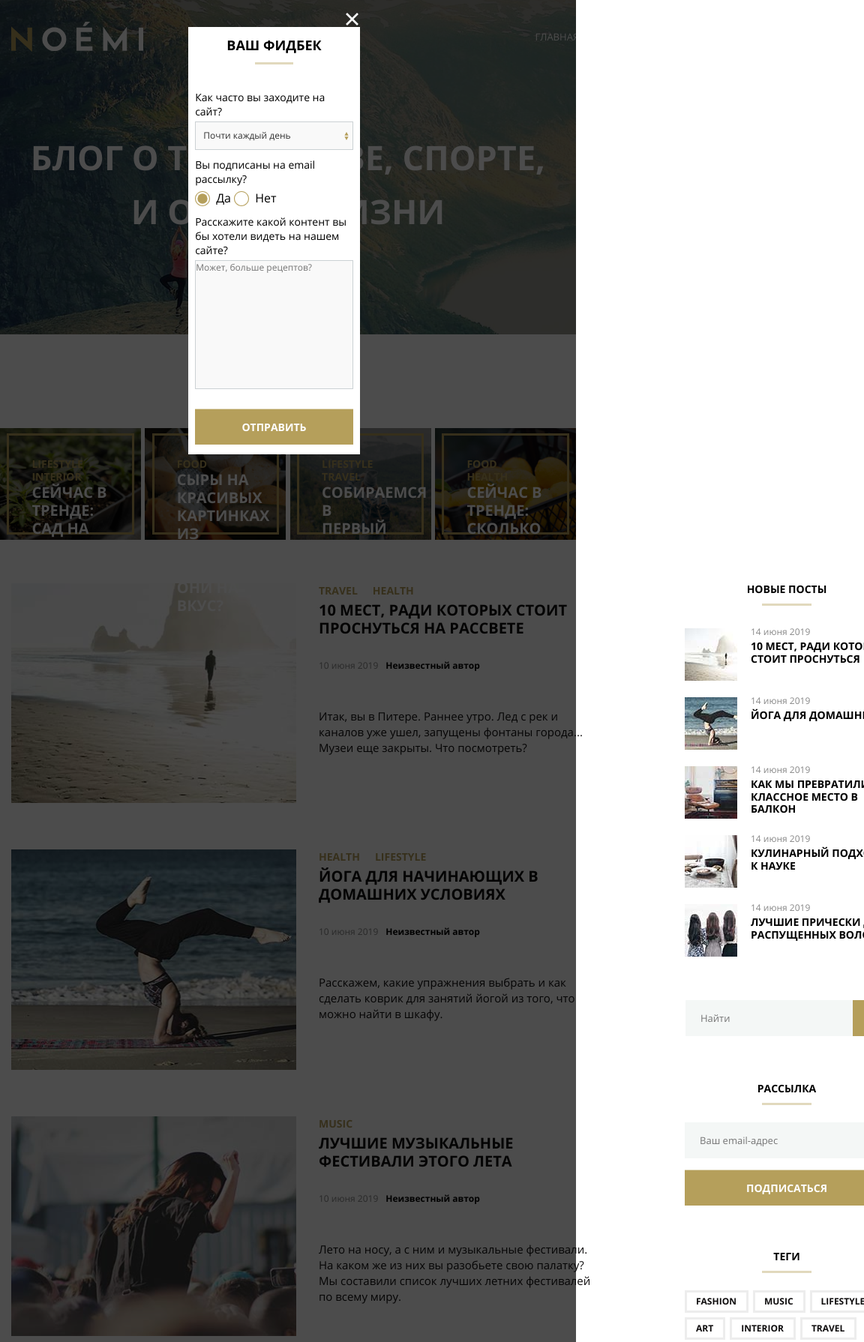
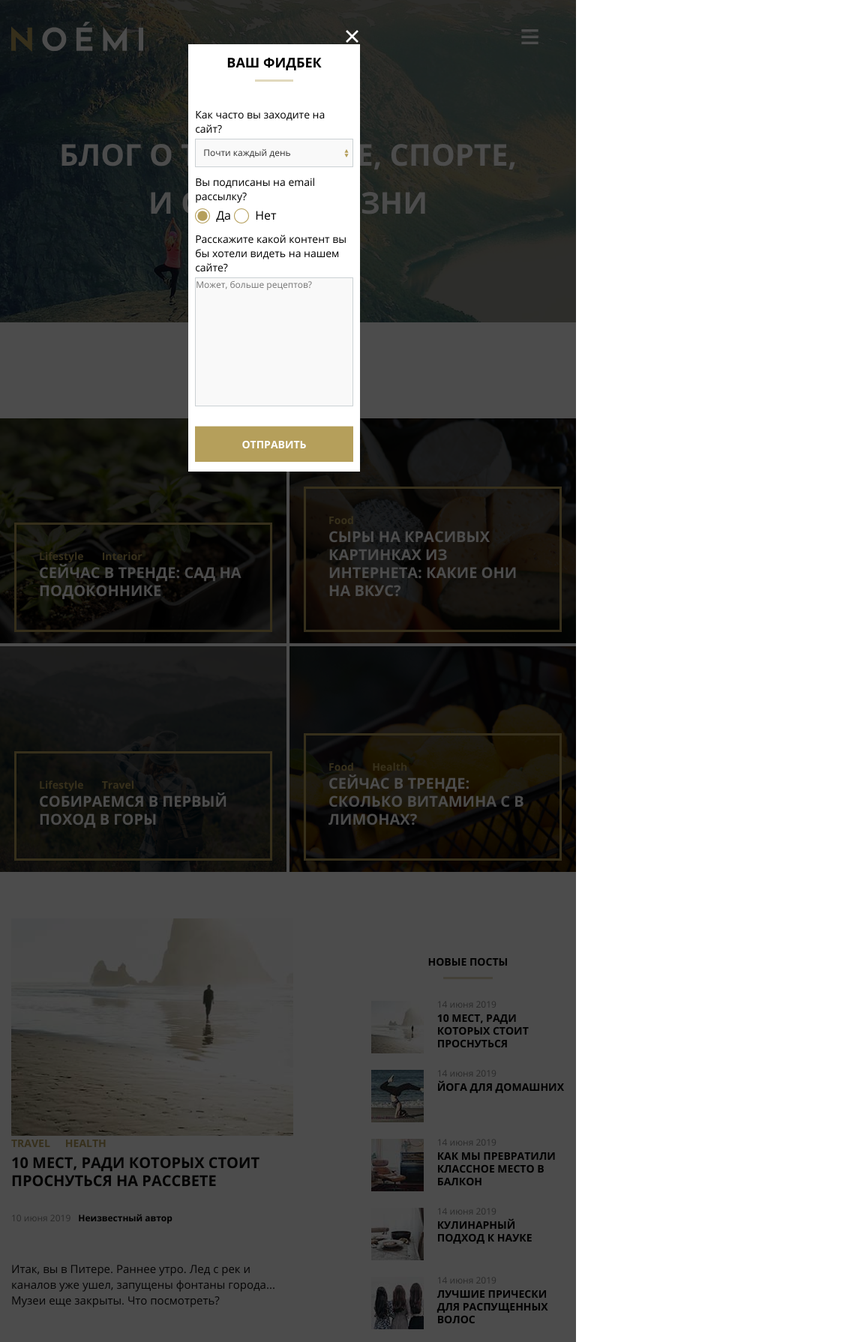
Before and after one commit to Steparrk/mq-diplom, a plain HTML site: page index.html in a window 768 px wide. Shown: the top 1790 px of the page at 75% size, 1152 px wide, since content can reach past the window. Drawn offline with Linux system fonts and the light colour scheme; files whose address does not match are found by name.

Commit message:
Add files via upload

```diff
--- a/CSS/style.css
+++ b/CSS/style.css
@@ -44,7 +44,7 @@ li {
 }
 .popup {
 	position: fixed;
-	margin: 2% auto; /* Will not center vertically and won't work in IE6/7. */
+	margin: 5% auto; /* Will not center vertically and won't work in IE6/7. */
 	left: 0;
 	right: 0;
 
@@ -213,11 +213,6 @@ li {
 		background-image: url(../images/banner-bg.jpg);
 	}
 }
-@media (min-width: 641px) and (max-width: 1200px) {
-	.header {
-		background-image: url(../images/banner-bg-tablet.jpg);
-	}
-}
 
 .header::after {
 	content: "";
@@ -267,7 +262,9 @@ li {
 
 	z-index: 4;
 }
-
+.alternative-menu {
+	display: none;
+}
 .nav {
 	display: flex;
 	justify-content: flex-start;
@@ -290,12 +287,6 @@ li {
 
 	margin-bottom: 30px;
 	padding: 0 0 13px 0;
-
-	font-family: 'Open Sans Bold';
-	font-size: 14px;
-	line-height: 1.2;
-	text-transform: uppercase;
-	text-align: center;
 }
 
 .header-trends {
@@ -305,7 +296,11 @@ li {
 	display: flex;
 	align-items: center;
 	justify-content: center;
+
+	font-family: 'Open Sans Bold';
+	text-transform: uppercase;
 	text-align: center;
+
 	padding-bottom: 13px;
 }
 .header-trends::after {
@@ -316,8 +311,10 @@ li {
 	background: #e1d9bd;
 
 	position: absolute;
-	left: 48%;
-	bottom: 0;
+	top: 92px;
+	left: 0;
+	right: 0;
+	margin: auto;
 }
 
 .trends {
@@ -341,7 +338,7 @@ li {
 	right: 0;
 	left: 0;
 
-	opacity: 0.4;
+	opacity: 0.6;
 }
 .img-trends {
 	width: 100%;
@@ -509,8 +506,10 @@ li {
 	background: #e1d9bd;
 
 	position: absolute;
-	left: 38%;
-	bottom: 0;
+	top: 28px;
+	left: 0;
+	right: 0;
+	margin: auto;
 }
 
 .mailing-title-aside, .tags-title-aside {
@@ -722,11 +721,15 @@ li {
 .header-shop {
 	position: relative;
 	padding-top: 15px;
-	font-size: 20px;
 	display: flex;
 	align-items: center;
 	justify-content: center;
+
+	font-family: 'Open Sans Bold';
+	font-size: 20px;
+	text-transform: uppercase;
 	text-align: center;
+
 	padding-bottom: 13px;
 }
 .header-shop::after {
@@ -737,8 +740,10 @@ li {
 	background: #e1d9bd;
 
 	position: absolute;
-	left: 47%;
-	bottom: 0;
+	top: 50px;
+	left: 0;
+	right: 0;
+	margin: auto;
 }
 .collection-shop {
 	padding-top: 29px;
@@ -880,11 +885,69 @@ li {
 	color: #999999;
 }
 
+@media (min-width: 641px) and (max-width: 1200px) {
+	.header {
+		background-image: url(../images/banner-bg-tablet.jpg);
+	}
+	.flexbox-up {
+		width: 100%;
+	}
+	.nav {
+		display: none;
+	}
+	.alternative-menu {
+		display: inline-block;
+		position: absolute;
+		top: 0.3em;
+		right: 1em;
+		font-size: 3em;
+		font-weight: bolder;
+		cursor: pointer;
+		color: #fff;;
+	}
+	.header-title {
+		width: 85%;
+		font-size: 40px;
+	}
+	.trends {
+		flex-wrap: wrap;
+	}
+	.post-trends {
+		width: calc(50% - 2px);
+		margin-bottom: 4px;
+	}
+	.flex-group-center {
+		width: 100%;
+	}
+	.main {
+		width: 51%;
+	}
+	.post-list {
+		flex-direction: column;
+	}
+	.post-content {
+		margin-left: 0;
+	}
+	.img-post {
+		width: 100%;
+	}
+	.aside {
+		margin-top: 50px;
+		width: 35%;
+	}
+	.shop {
+		width: 100%;
+	}
+	.collection-shop {
+		justify-content: space-between;
+		flex-wrap: wrap;
+	}
+	.footer {
+		width: 100%;
+	}
+}
 
 @media (max-width: 640px) {
-	body {
-		max-width: 640px;
-	}
 	.dark__theme::after{
 		height: 510em;
 		width: 100%;
@@ -900,15 +963,24 @@ li {
 	.nav {
 		display: none;
 	}
+	.alternative-menu {
+		display: inline-block;
+		position: absolute;
+		top: 0.3em;
+		right: 1em;
+		font-size: 3em;
+		font-weight: bolder;
+		cursor: pointer;
+		color: #fff;;
+	}
 	.flexbox-up {
 		padding: 1%;
-		max-width: 100%;
+		width: 96%;
 		max-height: 100%;
 		justify-content: center;
 		box-sizing: content-box;
 	}
 	.logo {
-		margin: 0 auto;
 		width: 78%;
 		height: 5em;
 		background-position: center;
@@ -926,13 +998,18 @@ li {
 	}
 	.post-trends {
 		width: 100%;
-		padding-bottom: 1%;
+	}
+	.post-trends::after {
+		margin-bottom: 1%;
 	}
 	.flex-group-center {
 		width: 100%;
 		flex-direction: column;
 	}
 	.main {
+		width: 100%;
+	}
+	.img-post {
 		width: 100%;
 	}
 	.title-post {
--- a/index.html
+++ b/index.html
@@ -11,6 +11,7 @@
 	<header class="header">
 		<div class="flexbox-up">
 			<a href="#0" class="logo"></a>
+      <a type="button" class="alternative-menu" title="Меню">≡</a>
 			<nav class="nav">
 				<a class="nav-link" href="#0">Главная</a>
 				<a class="nav-link" href="#0">Посты</a>
```
